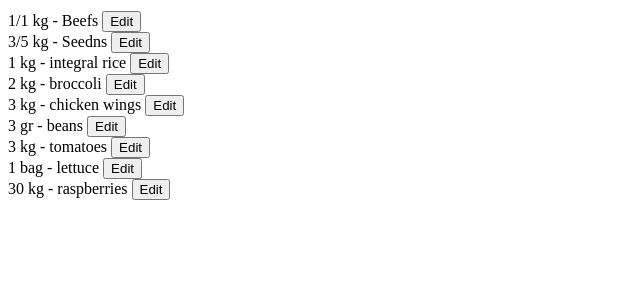
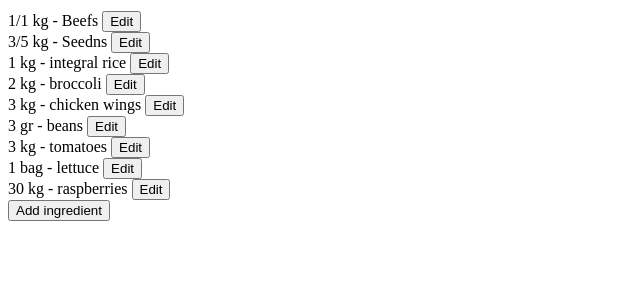
Before and after one commit to Paolovg95/try-django-inventory, a Django app: template recipes/templates/recipes/create-update.html in a window 1280 px wide. Shown: the part 418-718 px from the top of the page, without its empty margins (0-640 px from the left). Run offline with Django 3.2, Linux system fonts and the light colour scheme; data comes from the database, SQL or seed files in the repository; both versions use the stored data as it was after the commit; the template is opened without the code that fills it: values that come from a table or form of the project are taken from there, most other values are stand-ins (such as "Sample title", 1, 10 or a date in 2020); some libraries are stand-ins or nearby versions.

Commit message:
Add ingredients using HTMX

```diff
--- a/recipes/templates/recipes/create-update.html
+++ b/recipes/templates/recipes/create-update.html
@@ -10,8 +10,19 @@
 <div style="margin-top: 30px;">
   {% include 'recipes/partials/form.html' %}
   {% for ingredient in recipe.recipeingredient_set.all %}
-    {% include 'recipes/partials/ingredient-inline.html' with  object=ingredient %}
+    <div id="ingredient-{{ ingredient.id }}">
+      {% include 'recipes/partials/ingredient-inline.html' with  object=ingredient %}
+    </div>
   {% endfor %}
+  {% if new_ingredient_url %}
+    <div id='ingredient-create'>
+
+    </div>
+
+    <button hx-get="{{ new_ingredient_url }}" hx-trigger='click' hx-target='#ingredient-create' hx-swap='afterend'>Add
+      ingredient</button>
+
+  {% endif %}
 </div>
 
 {% endblock content %}
--- a/recipes/templates/recipes/partials/detail.html
+++ b/recipes/templates/recipes/partials/detail.html
@@ -1,6 +1,7 @@
 <h1>Recipe: {{ object.name }}</h1>
 
-<h2>Ingredients</h2> <a href="{{ recipe.get_edit_url }}">Edit</a>
+<a href="{{ object.get_edit_url }}">Edit</a>
+<h2>Ingredients</h2>
 <ul>
   {% for ingredient in object.recipeingredient_set.all %}
     <li>{{ingredient.name}} - {{ ingredient.to_mks }}</li>
--- a/recipes/templates/recipes/partials/form.html
+++ b/recipes/templates/recipes/partials/form.html
@@ -1,4 +1,4 @@
-<form action="." method="POST" hx-post=".">
+<form action="." method="POST" hx-post="." hx-swap="outerHTML">
   {% csrf_token %}
   {% if message %}
     <p>{{ message }}</p>
--- a/recipes/templates/recipes/partials/ingredient-form.html
+++ b/recipes/templates/recipes/partials/ingredient-form.html
@@ -1,4 +1,4 @@
-<form action="." method="POST" hx-post="{% if url %}{{ url }}{% else %}.{% endif %}" hx-swap="outerHTML">
+<form action="." method="POST" hx-post="{% if url %}{{ url }}{% else %}.{% endif %}">
   {% csrf_token %}
   {{ form.as_p }}
   <div class='htmx-indicator'>Loading...</div>
--- a/recipes/templates/recipes/partials/ingredient-inline.html
+++ b/recipes/templates/recipes/partials/ingredient-inline.html
@@ -1,4 +1,3 @@
-<div id="ingredient-{{ object.id }}">
-  {{ object.quantity }} {{ object.unit }} - {{ object.name }}
-  <button hx-trigger="click" hx-target="#ingredient-{{ object.id }}" hx-get="{{ object.get_hx_edit_url }}">Edit</button>
-</div>
+
+{{ object.quantity }} {{ object.unit }} - {{ object.name }}
+<button hx-trigger="click" hx-target="#ingredient-{{ object.id }}" hx-get="{{ object.get_hx_edit_url }}">Edit</button>
```
Also changed, not shown: recipes/views.py (+9 -6 lines), db.sqlite3.
